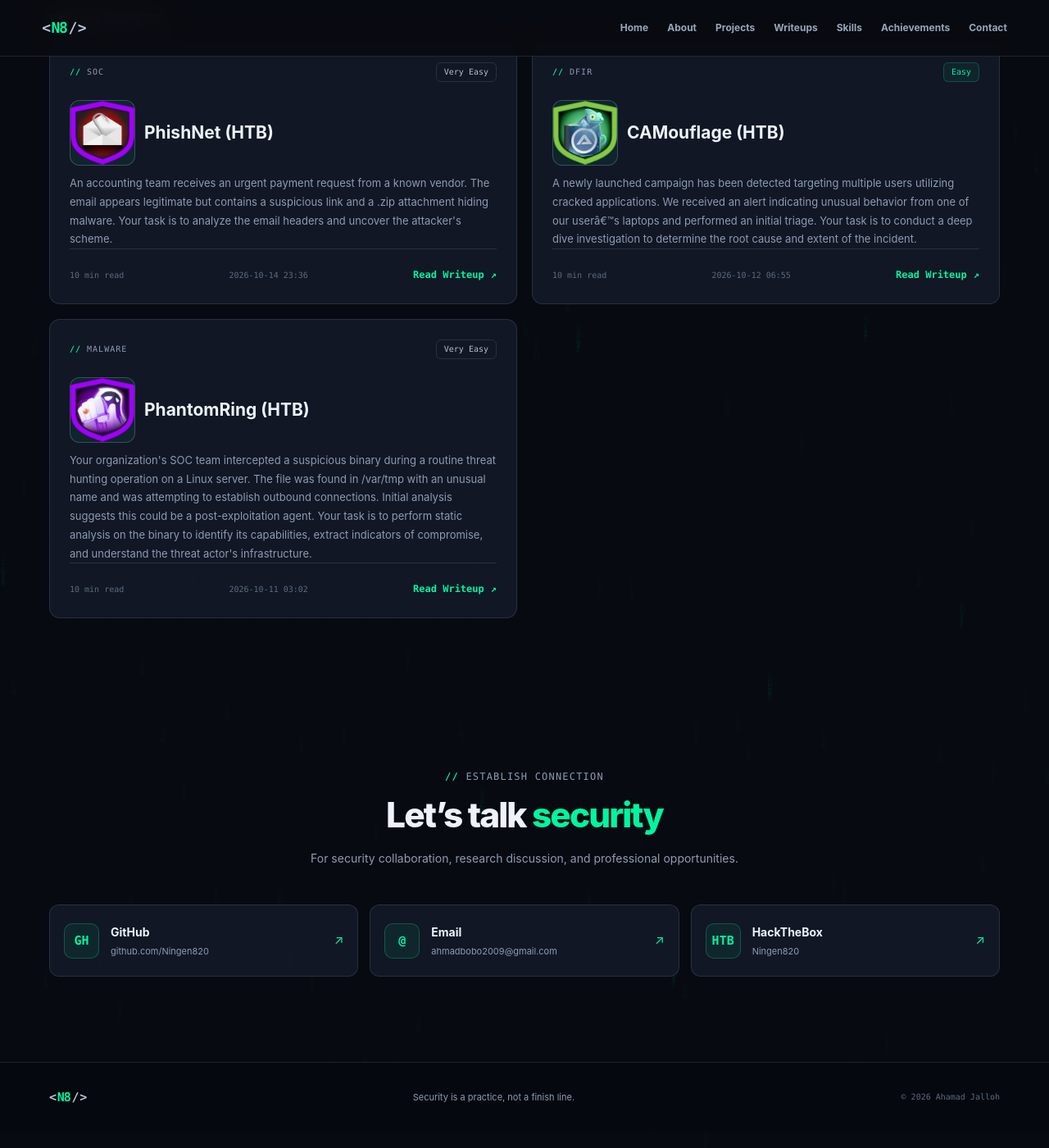
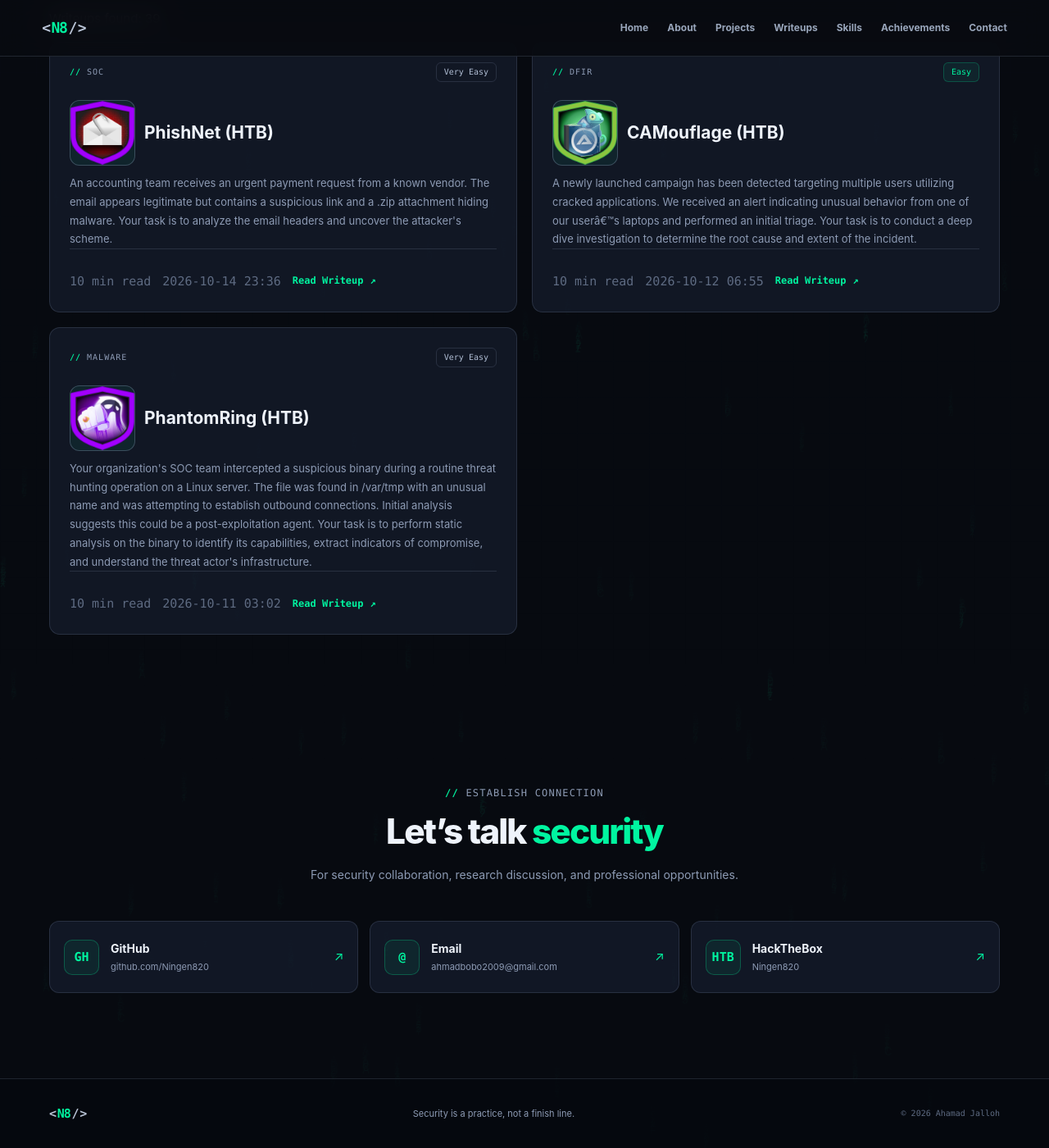
Before and after one commit to Ningen820/Ningen820.github.io, a Jekyll site: the page built from index.html, in a window 1280 px wide and 1400 px high, scrolled down 3182 px. Shown: the whole window at 82% size. Built offline with Jekyll 4.4.1, drawn with Linux system fonts in a browser that asks for light colours.

Commit message:
Update site.css

```diff
--- a/assets/css/site.css
+++ b/assets/css/site.css
@@ -143,7 +143,7 @@
 .writeup-card h3 { display: flex; align-items: center; gap: 11px; margin: 22px 0 10px; font-size: 21px; line-height: 1.3; }
 .writeup-card-thumb { width: 80px; height: 80px; flex: 0 0 80px; border: 1px solid var(--line-strong); border-radius: 12px; object-fit: contain; background: rgba(0, 245, 160, .06); }
 .writeup-card > p { margin: 0; color: var(--muted); font-size: 13px; line-height: 1.75; }
-.writeup-card-foot { display: flex; align-items: center; justify-content: space-between; gap: 14px; margin-top: auto; padding-top: 22px; border-top: 1px solid var(--line); color: var(--subtle); font-family: var(--mono); font-size: 10px; }
+.writeup-card-foot { display: flex; align-items: center; justify-content: flex-start; gap: 14px; margin-top: auto; padding-top: 27px; border-top: 1px solid var(--line); color: var(--subtle); font-family: var(--mono); font-size: 15px; }
 
 .writeup-content-card { display: flex; flex-direction: column; min-height: 260px; padding: 24px; border: 1px solid var(--line); border-radius: 13px; background: rgba(21, 27, 43, .78); transition: transform .25s ease, border-color .25s ease; }
 .writeup-content-card:hover, .related-card:hover { transform: translateY(-3px); border-color: rgba(0, 245, 160, .48); }
```
